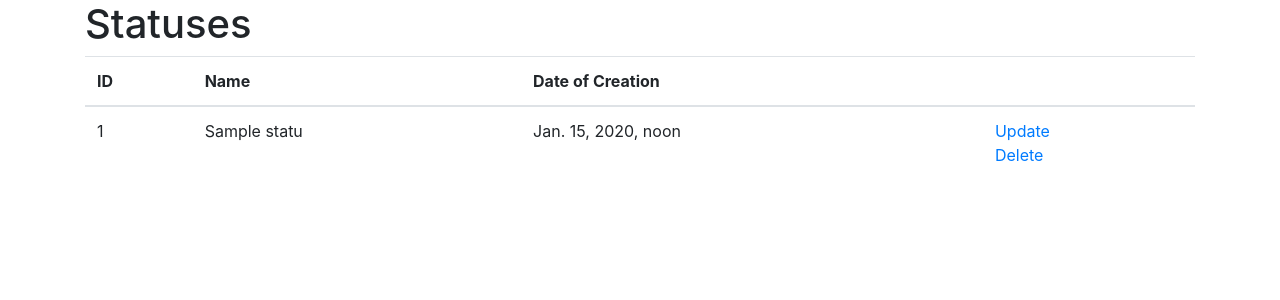
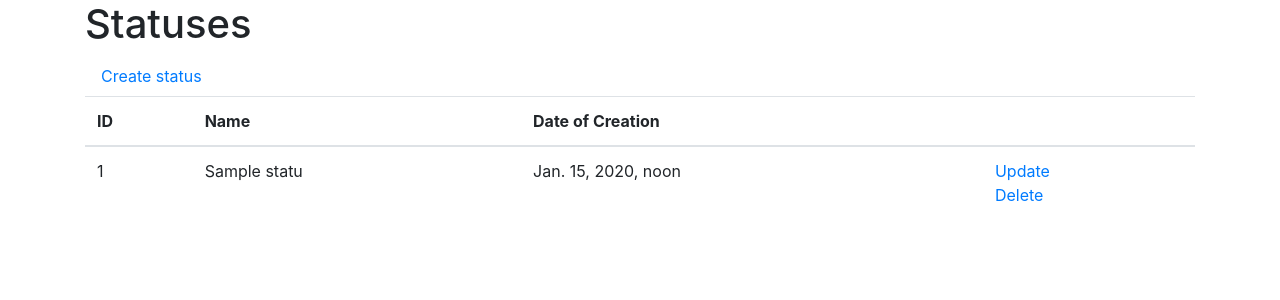
Before and after one commit to ikievite/python-project-lvl4, a Django app: page /statuses/ in a window 1280 px wide. Shown: the part 56-356 px from the top of the page. Run offline with Django 3.2, Linux system fonts and the light colour scheme; a user stored in the database is signed in; tables that the repository leaves empty hold one stand-in row (values such as "Sample post"); some libraries are stand-ins or nearby versions.

Commit message:
added url for creating status

```diff
--- a/statuses/templates/statuses/statuses.html
+++ b/statuses/templates/statuses/statuses.html
@@ -2,6 +2,7 @@
 {% load i18n %}
 {% block content %}
     <h1>{% trans "Statuses" %}</h1>
+    <a class="nav-link" href="{% url 'create-status' %}">{% trans "Create status" %}</a>
     <table class="table">
       <thead>
         <tr>
```
